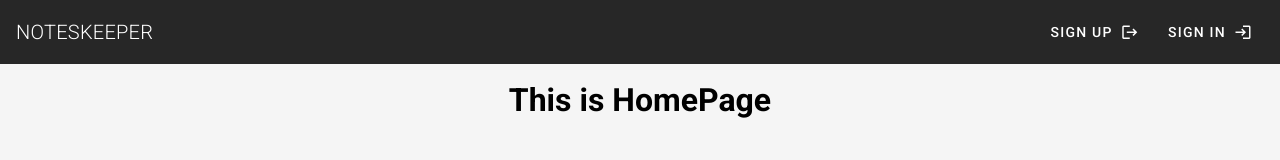
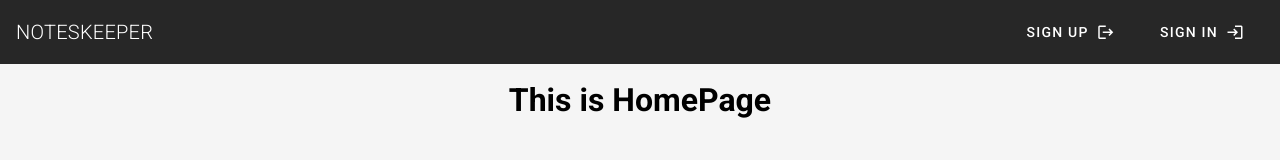
Before and after one commit to ameyjakate2001/NotesKeeper, a Nuxt app: page / in a window 1280 px wide. Shown: the top 160 px of the page. Built offline with nearby package versions, Linux system fonts and the light colour scheme.

Commit message:
added spacing to buttons

```diff
--- a/components/Navbar.vue
+++ b/components/Navbar.vue
@@ -7,11 +7,11 @@
         </div>
       </router-link>
       <v-spacer />
-      <v-btn :to="'/sign-up'" text color="light">
+      <v-btn :to="'/sign-up'" text color="light" class="mx-2">
         <span>Sign Up</span>
          <v-icon right>mdi-logout</v-icon>
       </v-btn>
-      <v-btn :to="'/sign-in'" text color="light">
+      <v-btn :to="'/sign-in'" text color="light" class="mx-2">
         <span>Sign In</span>
         <v-icon right>mdi-login</v-icon>
       </v-btn>
```
